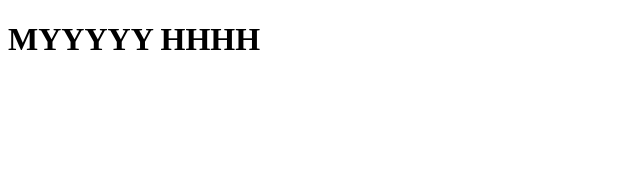
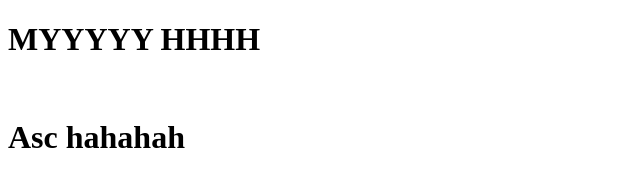
Before and after one commit to miskikhaliif/collabaration, a plain HTML site: page INDEX.HTML in a window 1280 px wide. Shown: the whole page, without its empty margins (0-640 px from the left). Drawn offline with Linux system fonts and the light colour scheme.

Commit message:
waxbaan kuso daray

```diff
--- a/INDEX.HTML
+++ b/INDEX.HTML
@@ -5,6 +5,8 @@
     <meta name="viewport" content="width=device-width, initial-scale=1.0">
     <title>GITHU</title>
     <H1>MYYYYY HHHH </H1>
+    <br>
+    <H1>Asc hahahah </H1>
 </head>
 <body>
 
```
